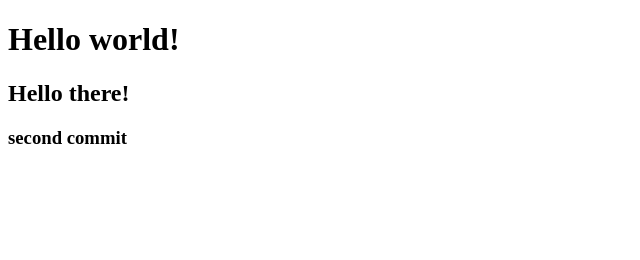
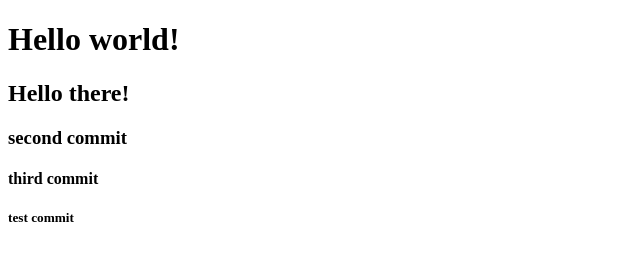
Before and after one commit to DeepJoshi07/git-demo, a plain HTML site: page index.html in a window 1280 px wide. Shown: the whole page, without its empty margins (0-640 px from the left). Drawn offline with Linux system fonts and the light colour scheme.

Commit message:
testing commit

```diff
--- a/index.html
+++ b/index.html
@@ -9,6 +9,7 @@
     <h1>Hello world!</h1>
     <h2>Hello there!</h2>
     <h3>second commit</h3>
-
+    <h4>third commit</h4>
+    <h5>test commit</h5>
 </body>
 </html>
```
